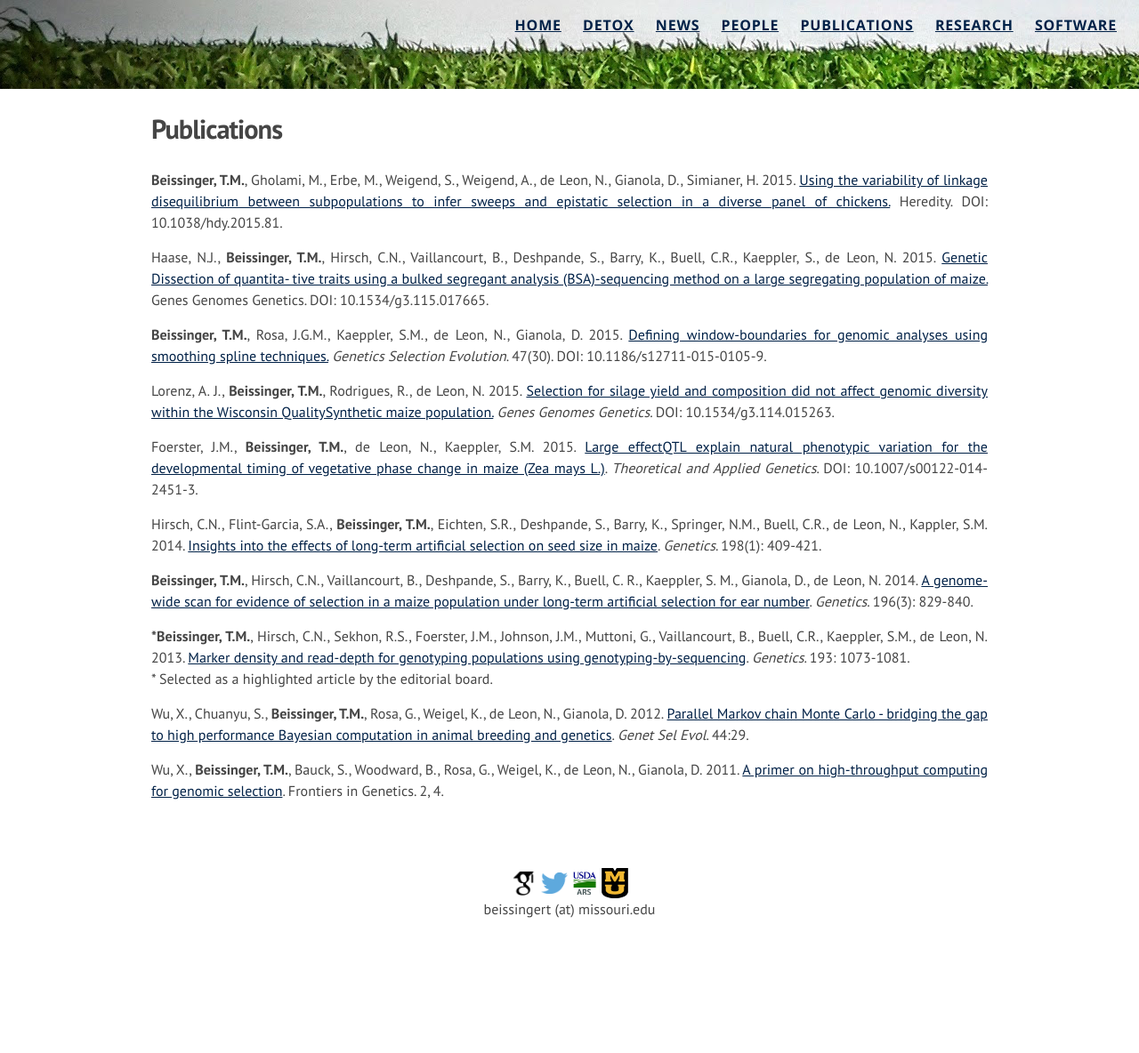
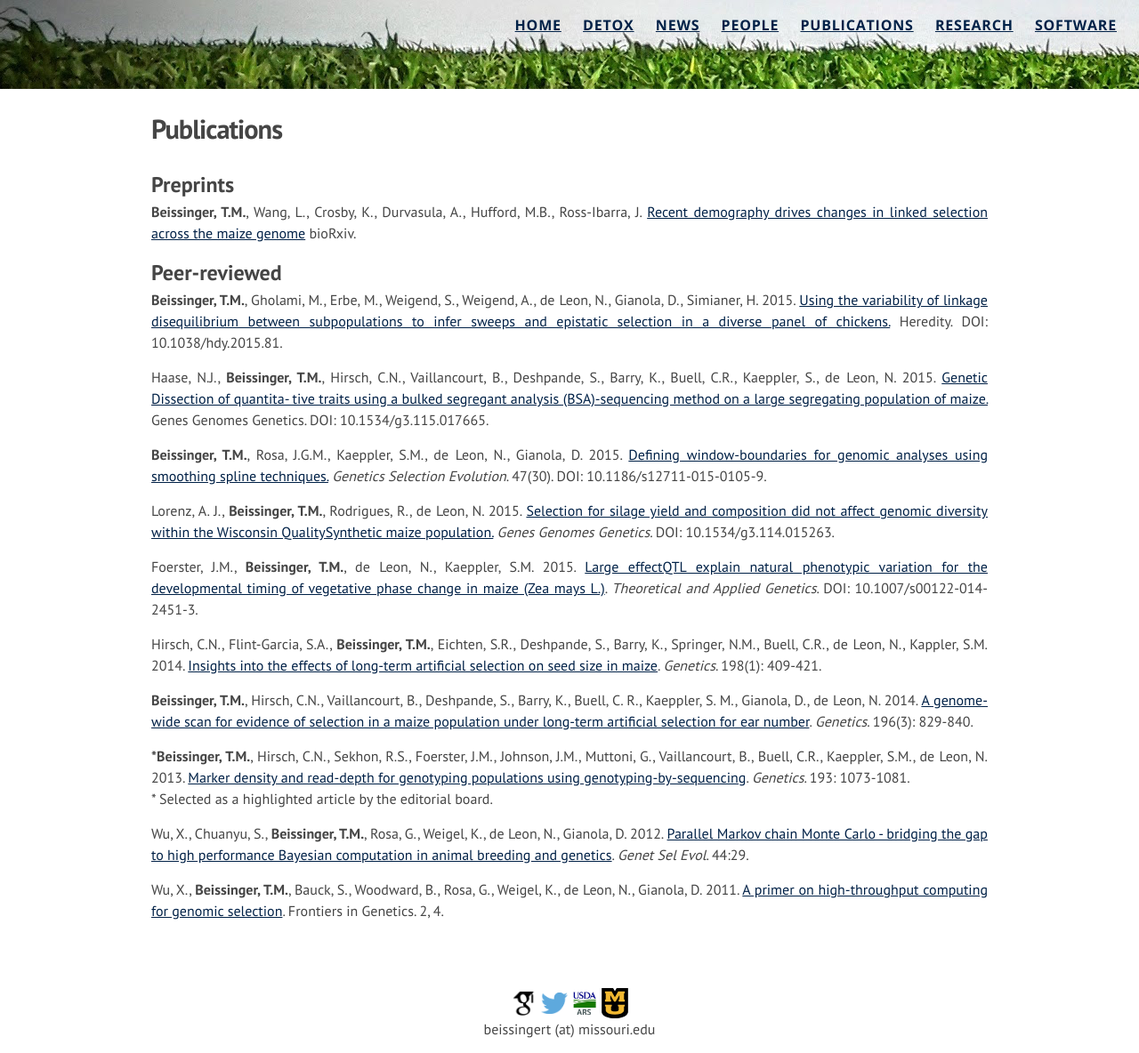
Before and after one commit to BeissingerLab/BeissingerLab.github.io, a Jekyll site: the page built from Publications.md, in a window 1280 px wide. Shown: the whole page at 89% size. Built offline with Jekyll 4.4.1, drawn with Linux system fonts in a browser that asks for light colours; nearby versions of some CDN libraries; before the commit the page ends 1049 px from its top, so only the background shows below that.

Commit message:
preprint

```diff
--- a/Publications.md
+++ b/Publications.md
@@ -4,7 +4,10 @@ title: Publications
 permalink: /Publications/
 ---
 
+##Preprints
+**Beissinger, T.M.**, Wang, L., Crosby, K., Durvasula, A., Hufford, M.B., Ross-Ibarra, J. [Recent demography drives changes in linked selection across the maize genome](http://biorxiv.org/content/early/2015/11/13/031666){:target="_blank"} bioRxiv.
 
+##Peer-reviewed
 
 **Beissinger, T.M.**, Gholami, M., Erbe, M., Weigend, S., Weigend, A., de Leon, N., Gianola, D., Simianer, H. 2015. [Using the variability of linkage disequilibrium between subpopulations to infer sweeps and epistatic selection in a diverse panel of chickens.](http://www.nature.com/hdy/journal/vaop/ncurrent/abs/hdy201581a.html){:target="_blank"} Heredity.  DOI: 10.1038/hdy.2015.81.
 
```
